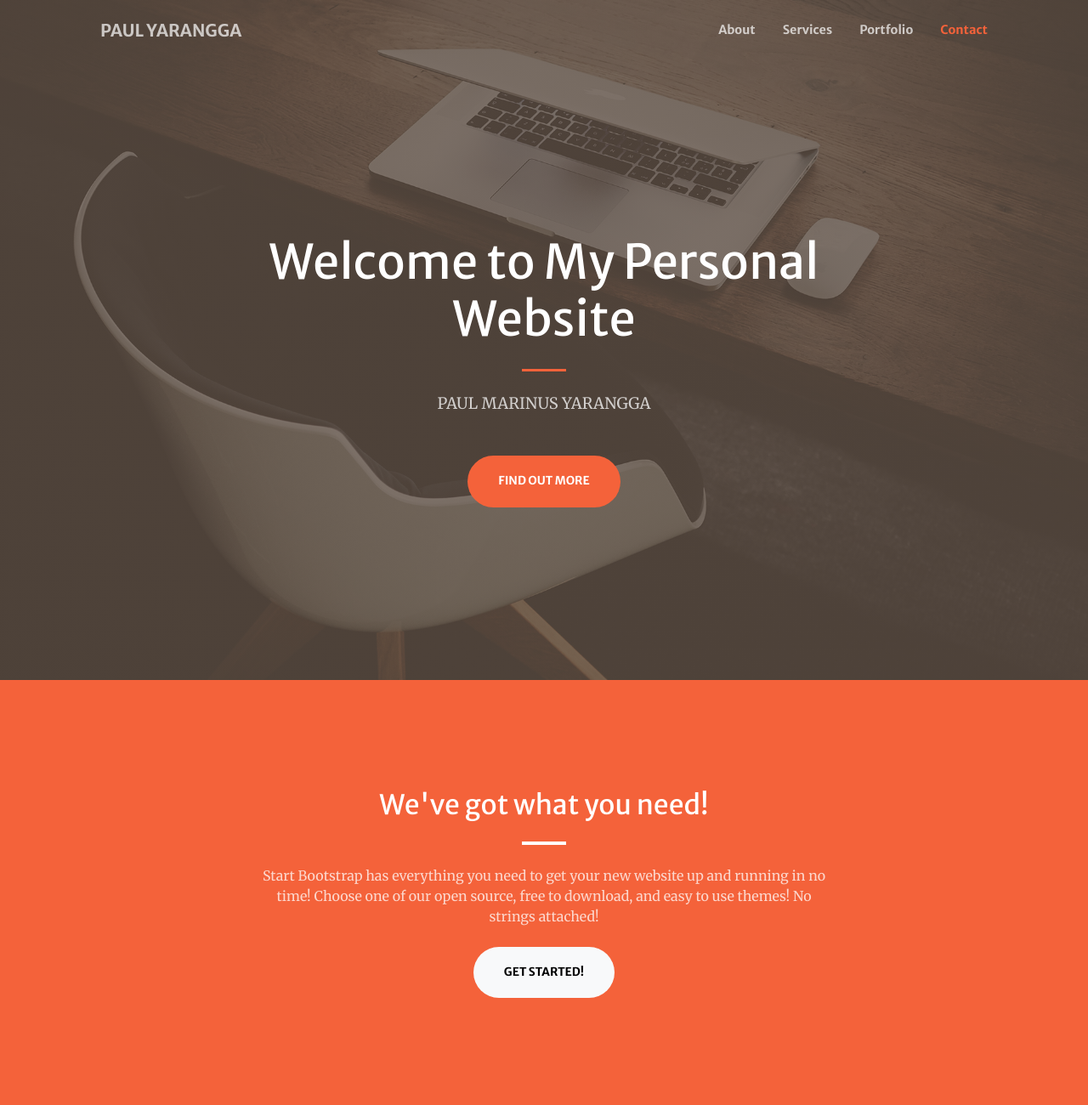
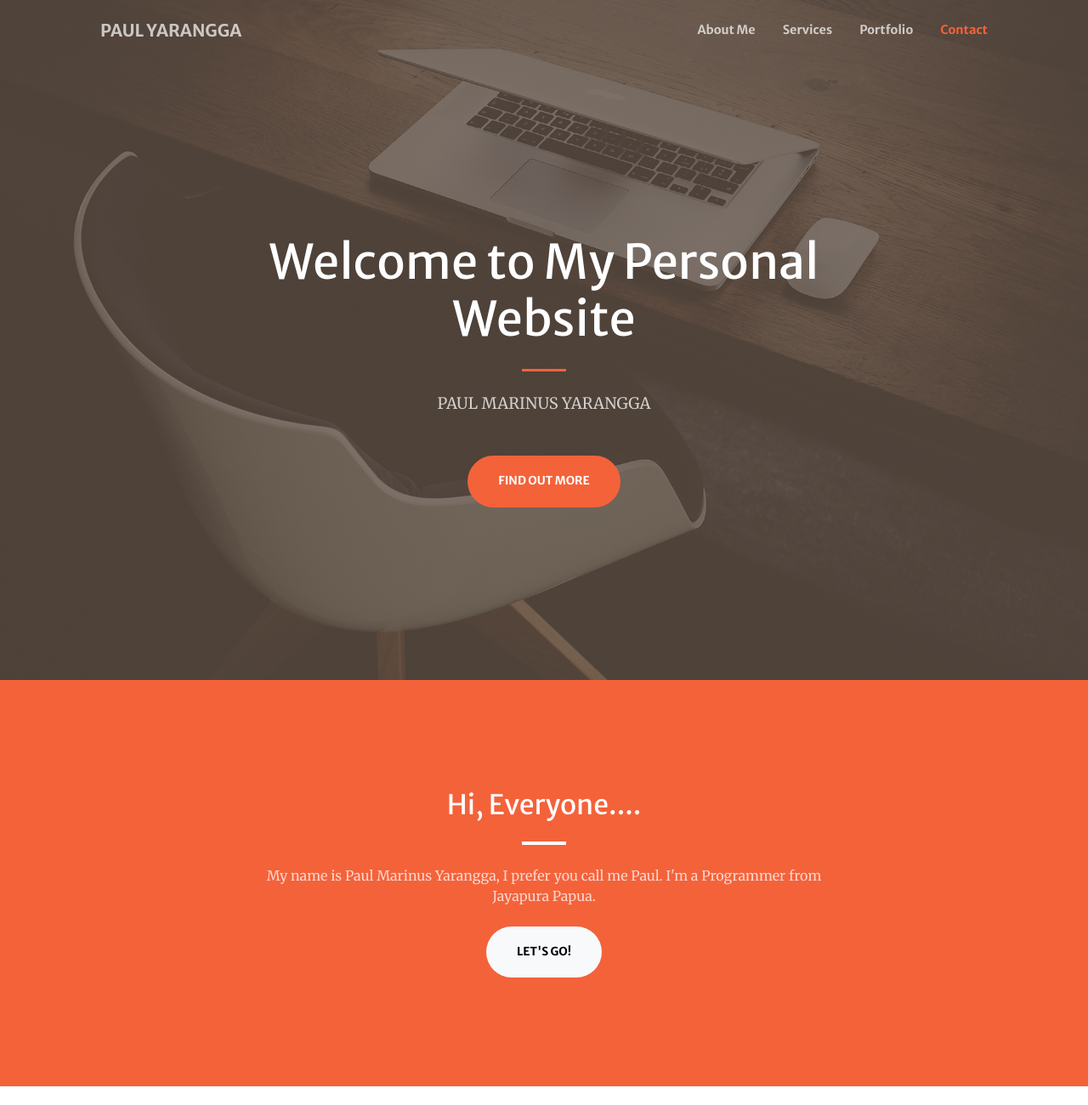
Before and after one commit to paulyarangga11/paulyarangga11.github.io, a plain HTML site: page index.html in a window 1280 px wide. Shown: the top 1300 px of the page at 85% size. Drawn offline with nearby package versions, Linux system fonts and the light colour scheme; some packages are replaced by stand-ins of ours; a script that the page names is missing.

Commit message:
Update index.html

```diff
--- a/index.html
+++ b/index.html
@@ -26,7 +26,7 @@
                 <button class="navbar-toggler navbar-toggler-right" type="button" data-bs-toggle="collapse" data-bs-target="#navbarResponsive" aria-controls="navbarResponsive" aria-expanded="false" aria-label="Toggle navigation"><span class="navbar-toggler-icon"></span></button>
                 <div class="collapse navbar-collapse" id="navbarResponsive">
                     <ul class="navbar-nav ms-auto my-2 my-lg-0">
-                        <li class="nav-item"><a class="nav-link" href="#about">About</a></li>
+                        <li class="nav-item"><a class="nav-link" href="#about">About Me</a></li>
                         <li class="nav-item"><a class="nav-link" href="#services">Services</a></li>
                         <li class="nav-item"><a class="nav-link" href="#portfolio">Portfolio</a></li>
                         <li class="nav-item"><a class="nav-link" href="#contact">Contact</a></li>
@@ -54,10 +54,10 @@
             <div class="container px-4 px-lg-5">
                 <div class="row gx-4 gx-lg-5 justify-content-center">
                     <div class="col-lg-8 text-center">
-                        <h2 class="text-white mt-0">We've got what you need!</h2>
+                        <h2 class="text-white mt-0">Hi, Everyone....</h2>
                         <hr class="divider divider-light" />
-                        <p class="text-white-75 mb-4">Start Bootstrap has everything you need to get your new website up and running in no time! Choose one of our open source, free to download, and easy to use themes! No strings attached!</p>
-                        <a class="btn btn-light btn-xl" href="#services">Get Started!</a>
+                        <p class="text-white-75 mb-4">My name  is Paul Marinus Yarangga, I prefer you call me Paul. I'm a Programmer from Jayapura Papua.</p>
+                        <a class="btn btn-light btn-xl" href="#services">Let's go!</a>
                     </div>
                 </div>
             </div>
@@ -160,13 +160,13 @@
                 </div>
             </div>
         </div>
-        <!-- Call to action-->
+        <!-- Call to action
         <section class="page-section bg-dark text-white">
             <div class="container px-4 px-lg-5 text-center">
-                <h2 class="mb-4">Free Download at Start Bootstrap!</h2>
-                <a class="btn btn-light btn-xl" href="https://startbootstrap.com/theme/creative/">Download Now!</a>
+                <h2 class="mb-4"></h2>
+                <a class="btn btn-light btn-xl" href="#"></a>
             </div>
-        </section>
+        </section> -->
         <!-- Contact-->
         <section class="page-section" id="contact">
             <div class="container px-4 px-lg-5">
```
